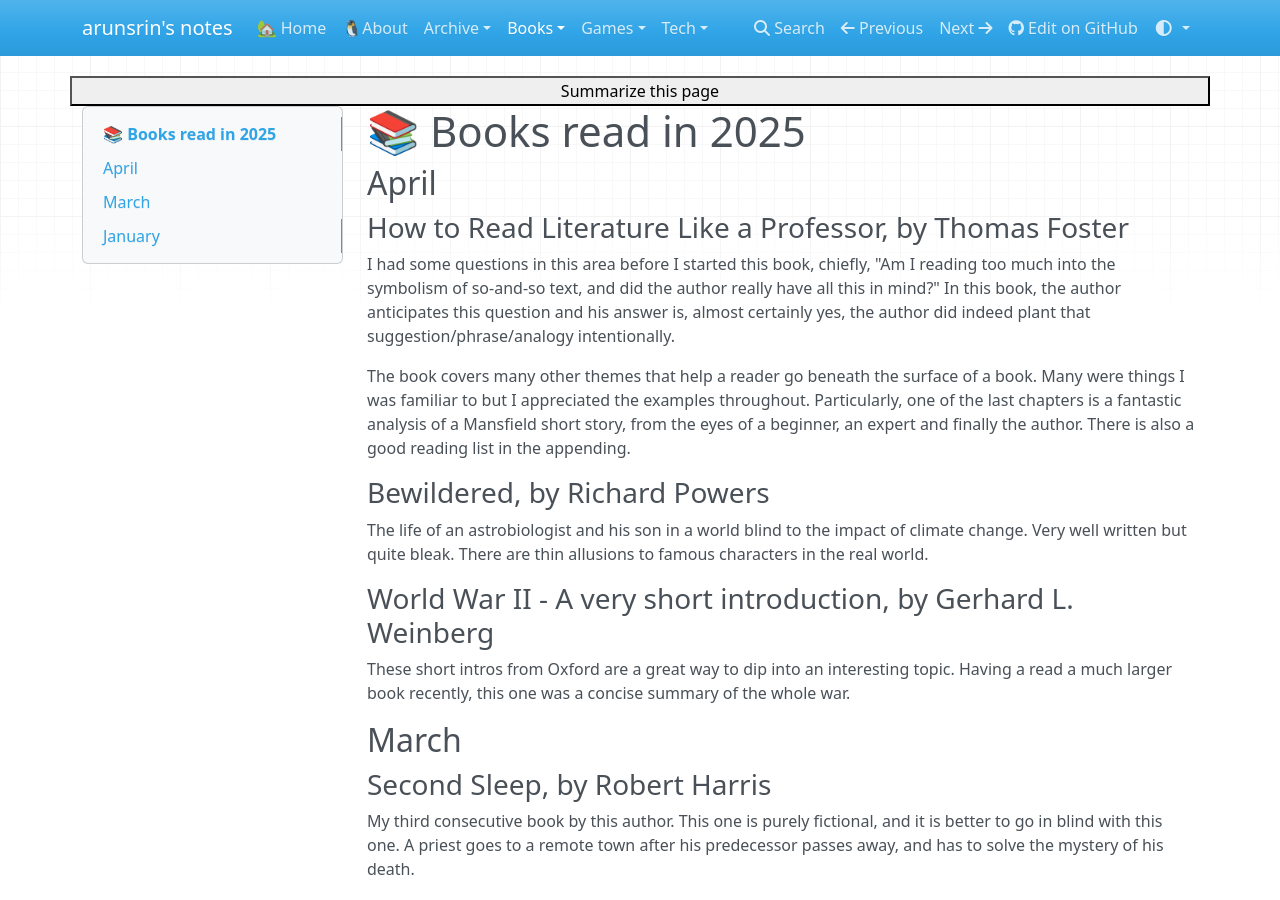
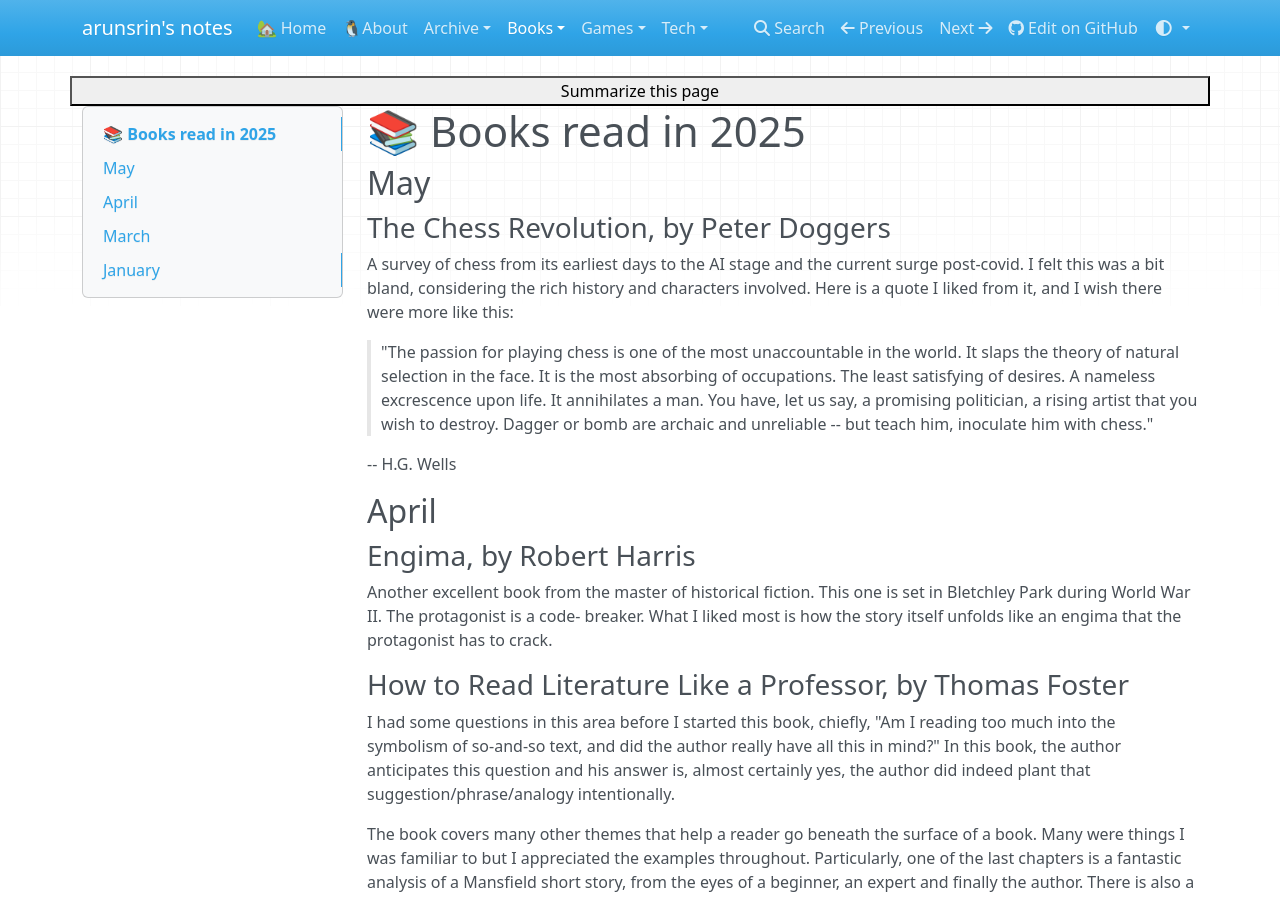
Before and after one commit to arunsrin/arunsrin.mkdocs, an MkDocs documentation site: the page built from home/books/2025.md, in a window 1280 px wide and 900 px high. Built offline with MkDocs 1.6.1, drawn with Linux system fonts in a browser that asks for light colours; nearby versions of some CDN libraries.

Commit message:
2 more books read recently

```diff
--- a/home/books/2025.md
+++ b/home/books/2025.md
@@ -1,6 +1,33 @@
 # 📚 Books read in 2025
 
+## May
+
+### The Chess Revolution, by Peter Doggers
+
+A survey of chess from its earliest days to the AI stage and the current
+surge post-covid.
+I felt this was a bit bland, considering the rich history and characters
+involved. Here is a quote I liked from it, and I wish there were more
+like this:
+
+> "The passion for playing chess is one of the most unaccountable in
+the world. It slaps the theory of natural selection in the face. It is
+the most absorbing of occupations. The least satisfying of desires. A
+nameless excrescence upon life. It annihilates a man. You have, let us
+say, a promising politician, a rising artist that you wish to destroy.
+Dagger or bomb are archaic and unreliable -- but teach him, inoculate
+him with chess."
+
+-- H.G. Wells
+
 ## April
+
+### Engima, by Robert Harris
+
+Another excellent book from the master of historical fiction. This one
+is set in Bletchley Park during World War II. The protagonist is a code-
+breaker. What I liked most is how the story itself unfolds like an
+engima that the protagonist has to crack.
 
 ### How to Read Literature Like a Professor, by Thomas Foster
 
```
